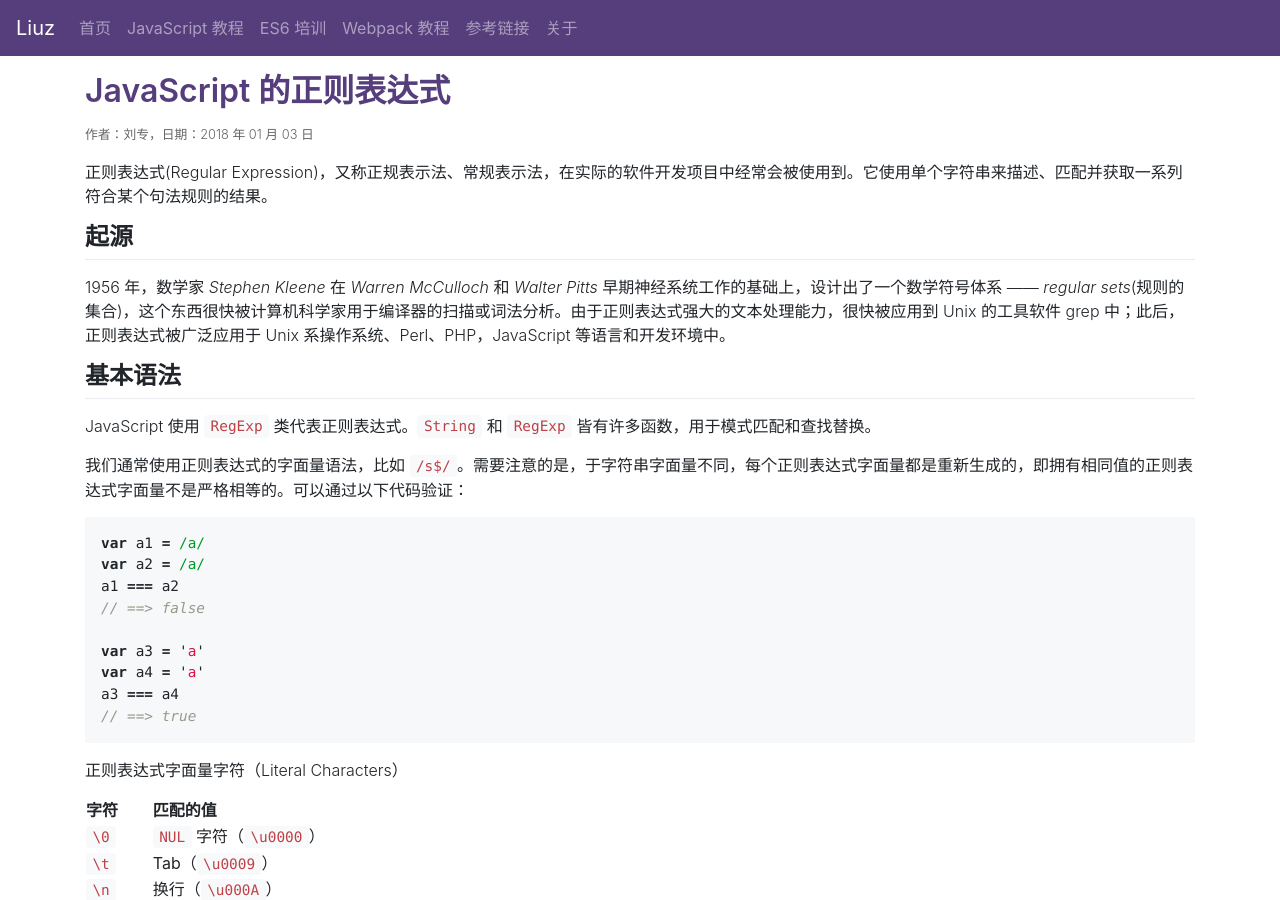
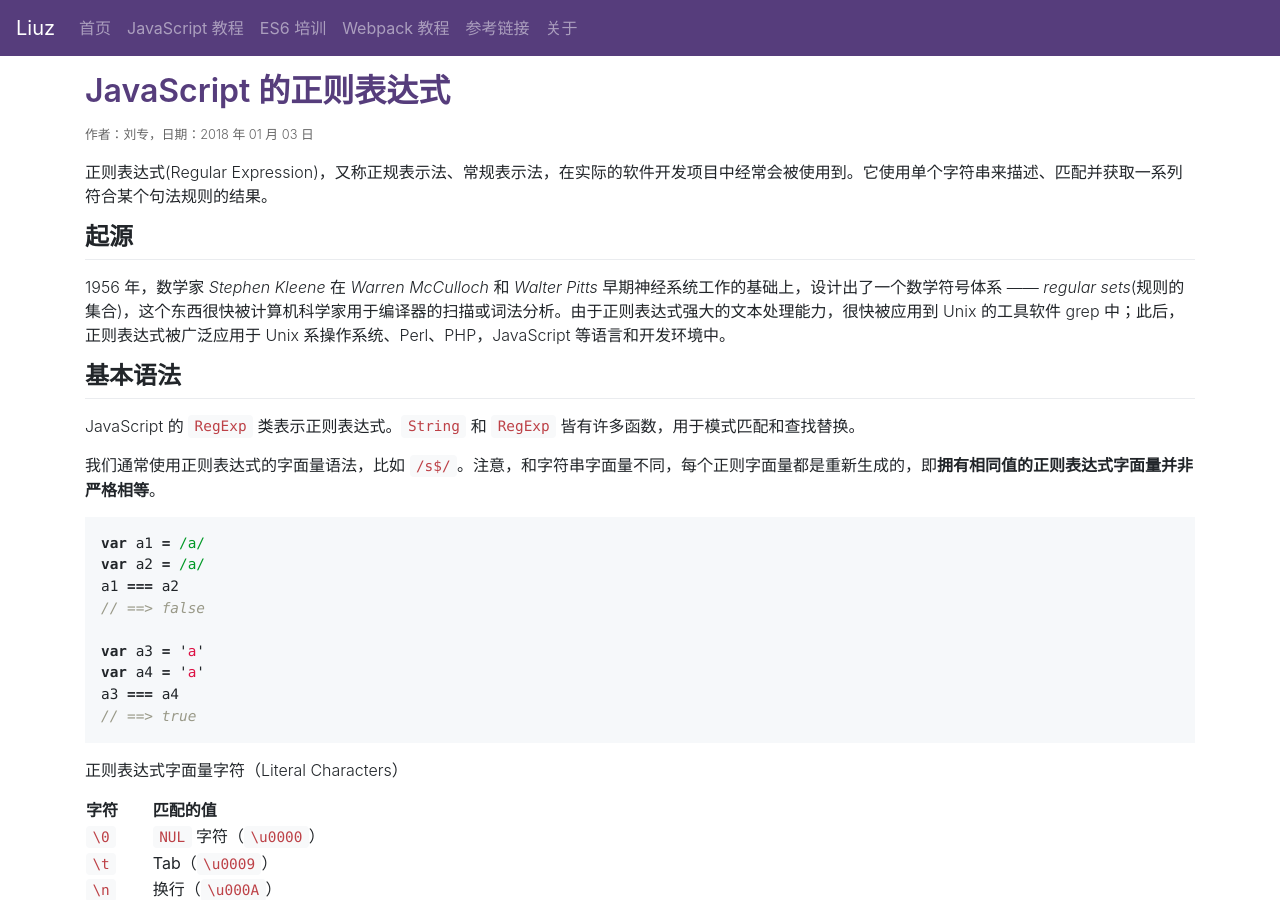
Before and after one commit to liuzhuan/liuzhuan.github.io, a Jekyll site: the page built from _posts/2018-01-03-js-regexp-usage.md, in a window 1280 px wide and 900 px high. Built offline with Jekyll 4.4.1, drawn with Linux system fonts in a browser that asks for light colours; nearby versions of some CDN libraries.

Commit message:
fixing typo

````diff
--- a/_posts/2018-01-03-js-regexp-usage.md
+++ b/_posts/2018-01-03-js-regexp-usage.md
@@ -12,9 +12,9 @@ date: 2018-01-03
 
 ## 基本语法
 
-JavaScript 使用 `RegExp` 类代表正则表达式。`String` 和 `RegExp` 皆有许多函数，用于模式匹配和查找替换。
+JavaScript 的 `RegExp` 类表示正则表达式。`String` 和 `RegExp` 皆有许多函数，用于模式匹配和查找替换。
 
-我们通常使用正则表达式的字面量语法，比如 `/s$/`。需要注意的是，于字符串字面量不同，每个正则表达式字面量都是重新生成的，即拥有相同值的正则表达式字面量不是严格相等的。可以通过以下代码验证：
+我们通常使用正则表达式的字面量语法，比如 `/s$/`。注意，和字符串字面量不同，每个正则字面量都是重新生成的，即**拥有相同值的正则表达式字面量并非严格相等**。
 
 ```js
 var a1 = /a/
````
